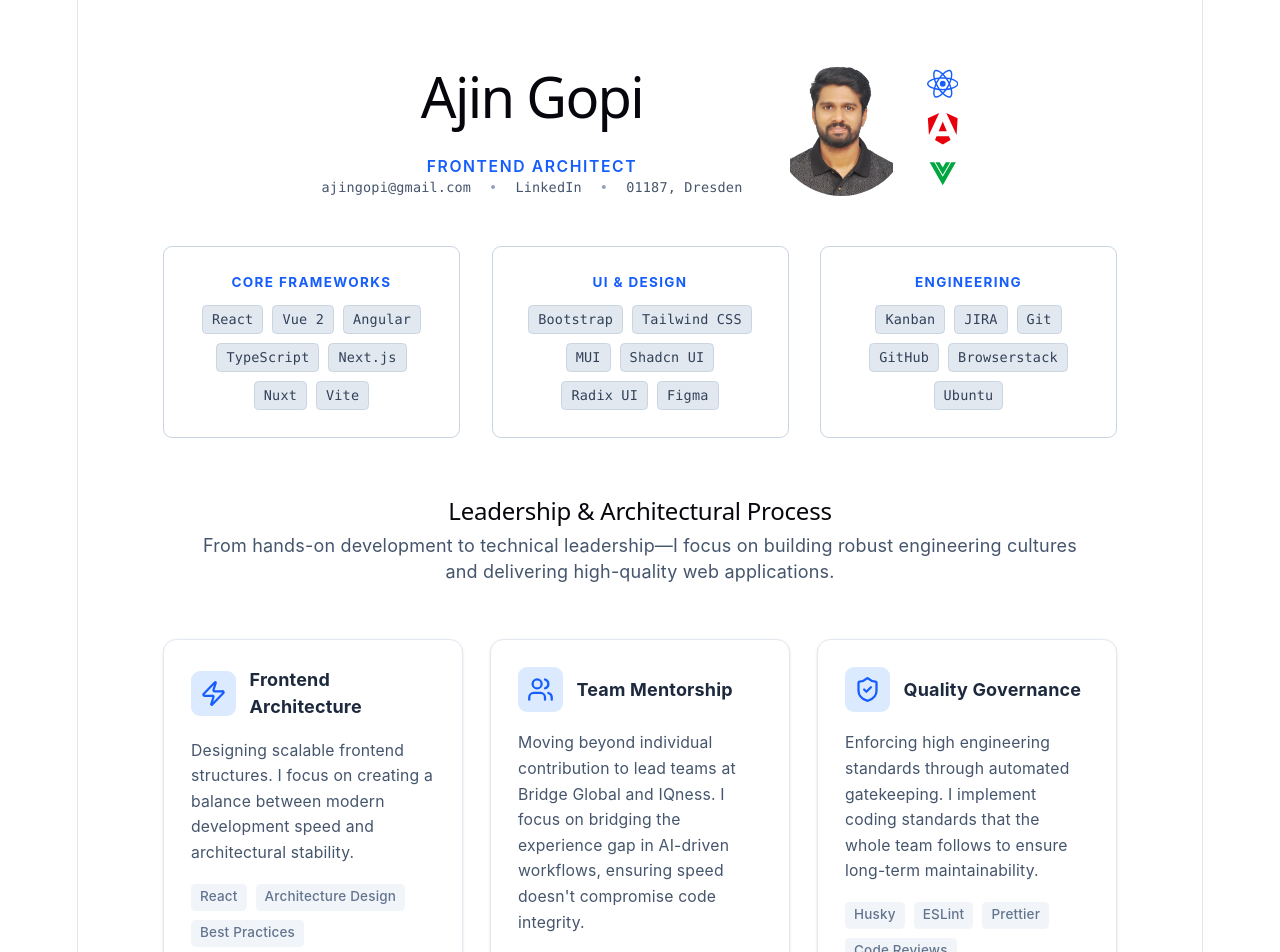
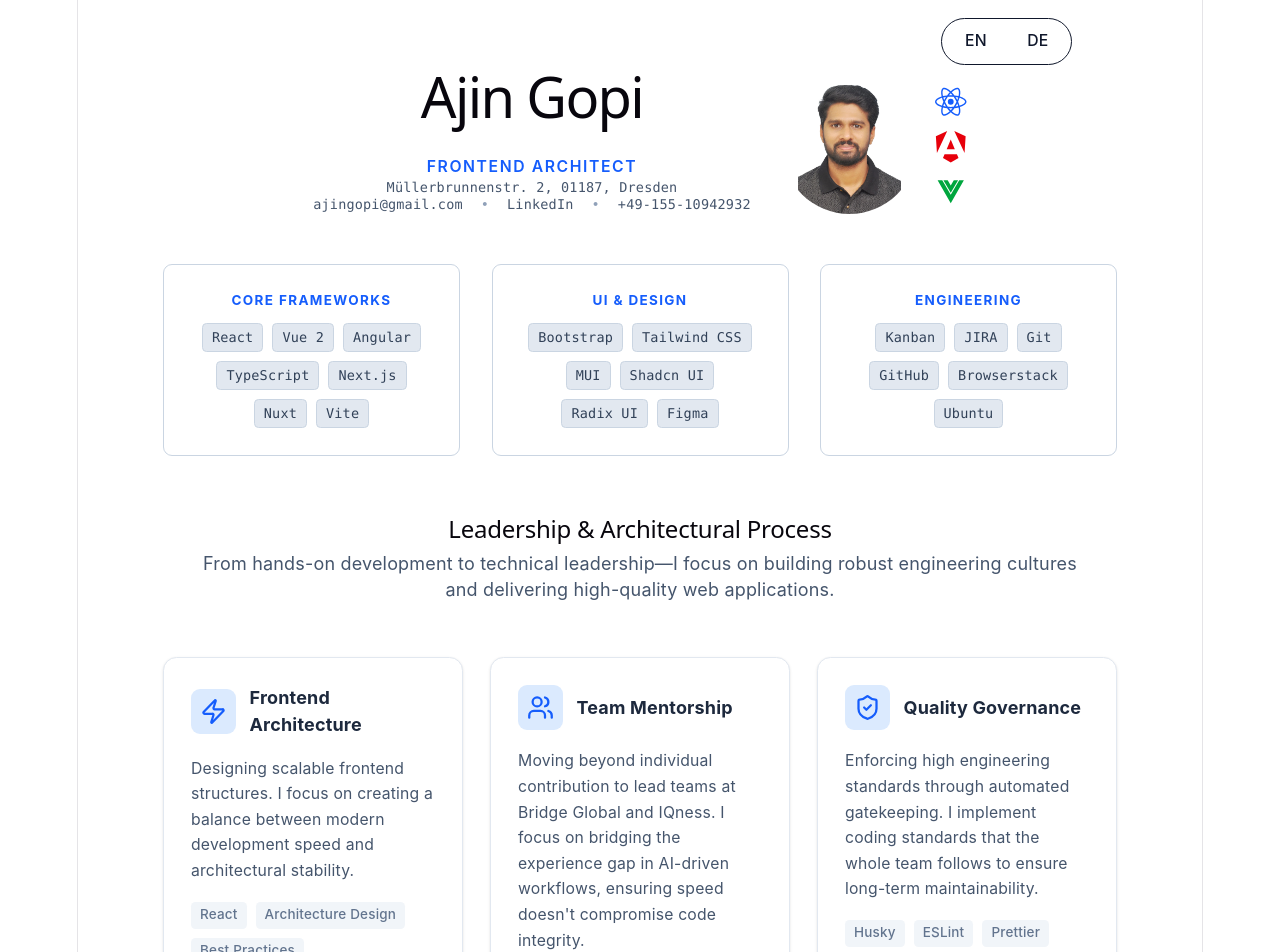
Before and after one commit to ajingopi/ajingopi-portfolio, a React (Vite) app: page / in a window 1280 px wide. Shown: the top 952 px of the page. Built offline with nearby package versions, Linux system fonts and the light colour scheme.

Commit message:
Language switcher

```diff
--- a/src/App.jsx
+++ b/src/App.jsx
@@ -9,62 +9,18 @@
   MessageSquare,
   Search
 } from 'lucide-react';
+import { useState } from 'react';
 
 
-const projects = [
-  {
-    title: "Vamana & Workwell Dashboards",
-    company: "IQness Technologies",
+const translations = {
+  EN: {
     role: "Frontend Architect",
-    desc: "Workplace management platforms with unified dashboards and visitor tracking.",
-    stack: ["Next.js", "Vite", "React", "MUI", "Radix UI"]
-  },
-  {
-    title: "Swayamvara Matrimony",
-    company: "IQness Technologies",
-    role: "Frontend Architect",
-    desc: "A secure matrimony platform featuring OTP verification and profile management.",
-    stack: ["Next.js", "React", "Tailwind CSS", "Shadcn UI"]
-  },
-  {
-    title: "Sessionly",
-    company: "Bridge Global",
-    role: "Senior Frontend Developer",
-    desc: "An event booking and ticketing platform for live experiences.",
-    stack: ["Nuxt", "Vue", "Vuex", "i18n"]
-  },
-  {
-    title: "Valency Retail ERP",
-    company: "Bridge Global",
-    role: "Senior Frontend Developer",
-    desc: "B2B ERP software for retail operators using complex state management.",
-    stack: ["Angular 7", "NGXS", "RxJS", "Kendo UI"]
-  }
-];
-
-const ProcessCard = ({ icon: Icon, title, description, tools }) => (
-  <div className="p-6 bg-white dark:bg-slate-800 rounded-xl shadow-sm border border-slate-200 dark:border-slate-700 hover:shadow-md transition-shadow">
-    <div className="flex items-center mb-4">
-      <div className="p-2 bg-blue-100 dark:bg-blue-900/30 rounded-lg mr-3">
-        <Icon className="w-6 h-6 text-blue-600 dark:text-blue-400" />
-      </div>
-      <h4 className="text-md font-bold text-slate-800 dark:text-white text-left">{title}</h4>
-    </div>
-    <p className="text-slate-600 dark:text-slate-300 text-sm leading-relaxed pb-4 text-left">
-      {description}
-    </p>
-    <div className="flex flex-wrap gap-2">
-      {tools.map((tool) => (
-        <span key={tool} className="px-2 py-1 text-xs font-medium bg-slate-100 dark:bg-slate-700 text-slate-500 dark:text-slate-400 rounded">
-          {tool}
-        </span>
-      ))}
-    </div>
-  </div>
-);
-
-const LeadershipProcess = () => {
-  const pillars = [
+    coreFrameworks: "Core Frameworks",
+    uiDesign: "UI & Design",
+    engineering: "Engineering",
+    leadershipTitle: "Leadership & Architectural Process",
+    leadershipDesc: "From hands-on development to technical leadership—I focus on building robust engineering cultures and delivering high-quality web applications.",
+    pillars: [
       {
         icon: Zap,
         title: "Frontend Architecture",
@@ -101,16 +57,169 @@
         description: "Direct communication with clients and management. I translate complex technical requirements into clear business value and vice versa to prevent communication silos.",
         tools: ["Client Relations", "Leadership", "Technical Consulting"]
       }
-  ];
+    ],
+    profile: [
+      "Strategic Frontend Architect with over a decade of experience bridging the gap between complex client requirements and high-performance technical execution.",
+      "My approach goes beyond standard development; I specialize in establishing robust engineering cultures through automated standards (Husky, Linting), rigorous peer reviews, and a 'test-like-a-QA' mindset that drastically reduces regression cycles.",
+      "From my leadership origins at Bridge Global to my current architectural role at IQness, I have mastered the art of balancing hands-on development with technical mentorship.",
+      "I don't just deliver features—I manage the entire delivery pipeline: from analyzing client requirements and providing precise estimations to guiding teams through the nuances of AI-assisted development.",
+      "I ensure that while AI speeds up our velocity, my architectural oversight maintains the code integrity and best practices that prevent 'inexperience-driven' bugs."
+    ],
+    projectsTitle: "Featured Projects & Case Studies",
+    projectsDesc: "These projects highlight my journey through leading teams at Bridge Global and IQness, focusing on scalable React architectures, mentored development workflows, and a 'test-first' methodology to ensure enterprise-grade reliability.",
+    projects: [
+      {
+        title: "Vamana & Workwell Dashboards",
+        company: "IQness Technologies",
+        role: "Frontend Architect",
+        desc: "Workplace management platforms with unified dashboards and visitor tracking.",
+        stack: ["Next.js", "Vite", "React", "MUI", "Radix UI"]
+      },
+      {
+        title: "Swayamvara Matrimony",
+        company: "IQness Technologies",
+        role: "Frontend Architect",
+        desc: "A secure matrimony platform featuring OTP verification and profile management.",
+        stack: ["Next.js", "React", "Tailwind CSS", "Shadcn UI"]
+      },
+      {
+        title: "Sessionly",
+        company: "Bridge Global",
+        role: "Senior Frontend Developer",
+        desc: "An event booking and ticketing platform for live experiences.",
+        stack: ["Nuxt", "Vue", "Vuex", "i18n"]
+      },
+      {
+        title: "Valency Retail ERP",
+        company: "Bridge Global",
+        role: "Senior Frontend Developer",
+        desc: "B2B ERP software for retail operators using complex state management.",
+        stack: ["Angular 7", "NGXS", "RxJS", "Kendo UI"]
+      }
+    ],
+    footer: "B.Tech • Computer Science & Engineering • 2010 • MG University"
+  },
+  DE: {
+    role: "Frontend-Architekt",
+    coreFrameworks: "Kern-Frameworks",
+    uiDesign: "UI & Design",
+    engineering: "Ingenieurwesen",
+    leadershipTitle: "Führung & Architekturprozess",
+    leadershipDesc: "Von der praktischen Entwicklung zur technischen Führung – ich konzentriere mich auf den Aufbau robuster Engineering-Kulturen und die Bereitstellung hochwertiger Webanwendungen.",
+    pillars: [
+      {
+        icon: Zap,
+        title: "Frontend-Architektur",
+        description: "Entwurf skalierbarer Frontend-Strukturen. Ich konzentriere mich auf die Schaffung eines Gleichgewichts zwischen moderner Entwicklungsgeschwindigkeit und architektonischer Stabilität.",
+        tools: ["React", "Architektur-Design", "Bewährte Praktiken"]
+      },
+      {
+        icon: Users,
+        title: "Team-Mentoring",
+        description: "Über den individuellen Beitrag hinausgehend, um Teams bei Bridge Global und IQness zu führen. Ich konzentriere mich auf die Überbrückung der Erfahrungslücke in KI-gesteuerten Workflows und stelle sicher, dass Geschwindigkeit die Code-Integrität nicht beeinträchtigt.",
+        tools: ["Team-Leiter", "KI-Überwachung", "Wissensweitergabe"]
+      },
+      {
+        icon: ShieldCheck,
+        title: "Qualitätssteuerung",
+        description: "Durchsetzung hoher Engineering-Standards durch automatisierte Gatekeeping. Ich implementiere Coding-Standards, denen das gesamte Team folgt, um langfristige Wartbarkeit zu gewährleisten.",
+        tools: ["Husky", "ESLint", "Prettier", "Code Reviews"]
+      },
+      {
+        icon: Search,
+        title: "QA-zentrierte Entwicklung",
+        description: "Ich nähere mich der Entwicklung mit der Denkweise eines Testers. Durch frühzeitige Identifizierung von Edge-Cases reduziere ich die Anzahl der von QA-Teams gemeldeten Bugs erheblich und gewährleiste reibungslosere Release-Zyklen.",
+        tools: ["Defensives Coding", "Unit-Tests", "Regressionsprävention"]
+      },
+      {
+        icon: Target,
+        title: "Strategische Lieferung",
+        description: "Analyse von Kundenanforderungen und Bereitstellung realistischer Schätzungen. Ich verwalte den Lebenszyklus von der ersten Analyse bis zur endgültigen Lieferung und stelle sicher, dass Meilensteine pünktlich erreicht werden.",
+        tools: ["Jira", "Kanban", "Schätzung", "Projektplanung"]
+      },
+      {
+        icon: MessageSquare,
+        title: "Stakeholder-Synergie",
+        description: "Direkte Kommunikation mit Kunden und Management. Ich übersetze komplexe technische Anforderungen in klaren Geschäftswert und umgekehrt, um Kommunikationssilos zu verhindern.",
+        tools: ["Kundenbeziehungen", "Führung", "Technische Beratung"]
+      }
+    ],
+    profile: [
+      "Strategischer Frontend-Architekt mit über einem Jahrzehnt Erfahrung in der Überbrückung der Kluft zwischen komplexen Kundenanforderungen und leistungsstarker technischer Ausführung.",
+      "Mein Ansatz geht über die Standardentwicklung hinaus; ich spezialisiere mich auf die Etablierung robuster Engineering-Kulturen durch automatisierte Standards (Husky, Linting), strenge Peer-Reviews und eine 'test-like-a-QA'-Denkweise, die Regressionszyklen drastisch reduziert.",
+      "Von meinen Führungsanfängen bei Bridge Global bis zu meiner aktuellen architektonischen Rolle bei IQness habe ich die Kunst beherrscht, praktische Entwicklung mit technischer Mentorschaft zu balancieren.",
+      "Ich liefere nicht nur Features – ich verwalte die gesamte Lieferpipeline: von der Analyse von Kundenanforderungen und der Bereitstellung präziser Schätzungen bis zur Führung von Teams durch die Nuancen der KI-unterstützten Entwicklung.",
+      "Ich stelle sicher, dass während KI unsere Geschwindigkeit beschleunigt, meine architektonische Überwachung die Code-Integrität und bewährten Praktiken aufrechterhält, die 'unerfahrenheit-getriebene' Bugs verhindern."
+    ],
+    projectsTitle: "Ausgewählte Projekte & Fallstudien",
+    projectsDesc: "Diese Projekte heben meine Reise durch die Führung von Teams bei Bridge Global und IQness hervor, mit Fokus auf skalierbare React-Architekturen, betreute Entwicklungsworkflows und einer 'test-first'-Methodologie zur Sicherstellung von Enterprise-Grade-Reliabilität.",
+    projects: [
+      {
+        title: "Vamana & Workwell Dashboards",
+        company: "IQness Technologies",
+        role: "Frontend-Architekt",
+        desc: "Plattformen für Arbeitsplatzmanagement mit einheitlichen Dashboards und Besucher-Tracking.",
+        stack: ["Next.js", "Vite", "React", "MUI", "Radix UI"]
+      },
+      {
+        title: "Swayamvara Matrimony",
+        company: "IQness Technologies",
+        role: "Frontend-Architekt",
+        desc: "Eine sichere Heiratsplattform mit OTP-Verifizierung und Profilmanagement.",
+        stack: ["Next.js", "React", "Tailwind CSS", "Shadcn UI"]
+      },
+      {
+        title: "Sessionly",
+        company: "Bridge Global",
+        role: "Senior Frontend Developer",
+        desc: "Eine Plattform für Event-Buchung und Ticketing für Live-Erlebnisse.",
+        stack: ["Nuxt", "Vue", "Vuex", "i18n"]
+      },
+      {
+        title: "Valency Retail ERP",
+        company: "Bridge Global",
+        role: "Senior Frontend Developer",
+        desc: "B2B-ERP-Software für Einzelhandelsbetreiber mit komplexem Zustandsmanagement.",
+        stack: ["Angular 7", "NGXS", "RxJS", "Kendo UI"]
+      }
+    ],
+    footer: "B.Tech • Informatik & Ingenieurwesen • 2010 • MG Universität"
+  }
+};
+
+const ProcessCard = ({ icon: Icon, title, description, tools }) => (
+  <div className="p-6 bg-white dark:bg-slate-800 rounded-xl shadow-sm border border-slate-200 dark:border-slate-700 hover:shadow-md transition-shadow">
+    <div className="flex items-center mb-4">
+      <div className="p-2 bg-blue-100 dark:bg-blue-900/30 rounded-lg mr-3">
+        <Icon className="w-6 h-6 text-blue-600 dark:text-blue-400" />
+      </div>
+      <h4 className="text-md font-bold text-slate-800 dark:text-white text-left">{title}</h4>
+    </div>
+    <p className="text-slate-600 dark:text-slate-300 text-sm leading-relaxed pb-4 text-left">
+      {description}
+    </p>
+    <div className="flex flex-wrap gap-2">
+      {tools.map((tool) => (
+        <span key={tool} className="px-2 py-1 text-xs font-medium bg-slate-100 dark:bg-slate-700 text-slate-500 dark:text-slate-400 rounded">
+          {tool}
+        </span>
+      ))}
+    </div>
+  </div>
+);
+
+const LeadershipProcess = ({ lang }) => {
+  const t = translations[lang];
+  const pillars = t.pillars;
 
   return (
     <section className="py-2 px-0 max-w-6xl mx-auto">
       <div className="text-center mb-12">
         <h2 className="text-3xl md:text-4xl font-bold text-slate-900 dark:text-white mb-4">
-          Leadership & Architectural Process
+          {t.leadershipTitle}
         </h2>
         <p className="text-slate-600 dark:text-slate-400 mx-auto px-8">
-          From hands-on development to technical leadership—I focus on building robust engineering cultures and delivering high-quality web applications.
+          {t.leadershipDesc}
         </p>
       </div>
 
@@ -129,20 +238,23 @@
   </span>
 );
 
-const Header = () => (
+const Header = ({ lang }) => (
   <header className="mb-4 flex flex-col md:flex-row items-center md:items-end justify-center gap-4 md:gap-7">
     {/* Text Content */}
     <div className="text-center">
       <h1 className="text-3xl md:text-5xl font-bold tracking-tight text-slate-900 mb-1">
         Ajin Gopi
       </h1>
-      <p className="text-xs md:text-sm text-blue-600 font-semibold uppercase tracking-widest mb-4">Frontend Architect</p>
+      <p className="text-xs md:text-sm text-blue-600 font-semibold uppercase tracking-widest mb-4">{translations[lang].role}</p>
+      <div className="flex flex-wrap justify-center gap-2 md:gap-4 text-xs text-slate-600 font-mono">
+        <span>Müllerbrunnenstr. 2, 01187, Dresden</span>
+      </div>
       <div className="flex flex-wrap justify-center gap-2 md:gap-4 text-xs text-slate-600 font-mono">
         <a href="mailto:ajingopi@gmail.com" className="hover:text-blue-600 transition-colors">ajingopi@gmail.com</a>
         <span className="text-slate-400">•</span>
         <a href="https://linkedin.com/in/ajingopi" className="hover:text-blue-600 transition-colors" target="_blank" rel="noopener noreferrer">LinkedIn</a>
         <span className="text-slate-400">•</span>
-        <span>01187, Dresden</span>
+        <span>+49-155-10942932</span>
 
       </div>
     </div>
@@ -175,86 +287,108 @@
   </header>
 )
 
-const TechnicalStack = () => (
+const TechnicalStack = ({ lang }) => {
+  const t = translations[lang];
+  return (
     <section className="mb-4 grid md:grid-cols-3 gap-7 py-7">
       <div className="text-center border border-slate-300 dark:border-slate-700 rounded-lg p-6 bg-white dark:bg-slate-800 hover:shadow-md transition-shadow">
-      <h3 className="text-xs uppercase tracking-widest text-blue-600 dark:text-blue-400 font-bold mb-3">Core Frameworks</h3>
+        <h3 className="text-xs uppercase tracking-widest text-blue-600 dark:text-blue-400 font-bold mb-3">{t.coreFrameworks}</h3>
         <div className="flex flex-wrap gap-2 justify-center">
           {["React", "Vue 2", "Angular", "TypeScript", "Next.js", "Nuxt", "Vite"].map(s => <SkillBadge key={s} text={s} />)}
         </div>
       </div>
       <div className="text-center border border-slate-300 dark:border-slate-700 rounded-lg p-6 bg-white dark:bg-slate-800 hover:shadow-md transition-shadow">
-      <h3 className="text-xs uppercase tracking-widest text-blue-600 dark:text-blue-400 font-bold mb-3">UI & Design</h3>
+        <h3 className="text-xs uppercase tracking-widest text-blue-600 dark:text-blue-400 font-bold mb-3">{t.uiDesign}</h3>
         <div className="flex flex-wrap gap-2 justify-center">
           {["Bootstrap", "Tailwind CSS", "MUI", "Shadcn UI", "Radix UI", "Figma"].map(s => <SkillBadge key={s} text={s} />)}
         </div>
       </div>
       <div className="text-center border border-slate-300 dark:border-slate-700 rounded-lg p-6 bg-white dark:bg-slate-800 hover:shadow-md transition-shadow">
-      <h3 className="text-xs uppercase tracking-widest text-blue-600 dark:text-blue-400 font-bold mb-3">Engineering</h3>
+        <h3 className="text-xs uppercase tracking-widest text-blue-600 dark:text-blue-400 font-bold mb-3">{t.engineering}</h3>
         <div className="flex flex-wrap gap-2 justify-center">
           {["Kanban", "JIRA", "Git", "GitHub", "Browserstack", "Ubuntu"].map(s => <SkillBadge key={s} text={s} />)}
         </div>
       </div>
     </section>
-)
+  );
+}
 
-const ProfileSection = () => (
+const ProfileSection = ({ lang }) => {
+  const t = translations[lang];
+  return (
     <section className="mt-4 mb-12">
       <div className="mx-auto text-left border border-slate-300 dark:border-slate-700 rounded-lg p-6 bg-white dark:bg-slate-800 hover:shadow-md transition-shadow">
         <ul className="space-y-4 text-base leading-relaxed text-slate-700 dark:text-slate-300">
-        <li className="flex items-start">
+          {t.profile.map((item, index) => (
+            <li key={index} className="flex items-start">
               <span className="text-blue-600 mr-3 mt-1">•</span>
-          <span>Strategic Frontend Architect with over a decade of experience bridging the gap between complex client requirements and high-performance technical execution.</span>
+              <span>{item}</span>
             </li>
-        <li className="flex items-start">
-          <span className="text-blue-600 mr-3 mt-1">•</span>
-          <span>My approach goes beyond standard development; I specialize in establishing robust engineering cultures through automated standards (Husky, Linting), rigorous peer reviews, and a 'test-like-a-QA' mindset that drastically reduces regression cycles.</span>
-        </li>
-        <li className="flex items-start">
-          <span className="text-blue-600 mr-3 mt-1">•</span>
-          <span>From my leadership origins at Bridge Global to my current architectural role at IQness, I have mastered the art of balancing hands-on development with technical mentorship.</span>
-        </li>
-        <li className="flex items-start">
-          <span className="text-blue-600 mr-3 mt-1">•</span>
-          <span>I don't just deliver features—I manage the entire delivery pipeline: from analyzing client requirements and providing precise estimations to guiding teams through the nuances of AI-assisted development.</span>
-        </li>
-        <li className="flex items-start">
-          <span className="text-blue-600 mr-3 mt-1">•</span>
-          <span>I ensure that while AI speeds up our velocity, my architectural oversight maintains the code integrity and best practices that prevent 'inexperience-driven' bugs.</span>
-        </li>
+          ))}
         </ul>
       </div>
     </section>
-)
+  );
+}
 
 export default function Portfolio() {
+  const [lang, setLang] = useState("EN");
+  const t = translations[lang];
+
   return (
     <div className="min-h-screen bg-white dark:bg-slate-900 text-slate-900 dark:text-white font-sans selection:bg-blue-500/30">
-      <div className="max-w-4xl mx-auto px-6 py-8">
+      <div className="max-w-4xl mx-auto px-6 py-8 relative">
+        {/* Language Switcher */}
+        <div className="flex justify-end px-8 lg:px-16 pt-4 absolute top-0 right-0">
+          <div className="flex items-center gap-1 bg-secondary rounded-full p-1 border border-border">
+            <button
+              type="button"
+              onClick={() => setLang("EN")}
+              className={`px-4 py-1.5 rounded-full text-sm font-medium transition-all ${
+                lang === "EN"
+                  ? "bg-primary text-primary-foreground"
+                  : "text-muted-foreground hover:text-foreground"
+              }`}
+            >
+              EN
+            </button>
+            <button
+              type="button"
+              onClick={() => setLang("DE")}
+              className={`px-4 py-1.5 rounded-full text-sm font-medium transition-all ${
+                lang === "DE"
+                  ? "bg-primary text-primary-foreground"
+                  : "text-muted-foreground hover:text-foreground"
+              }`}
+            >
+              DE
+            </button>
+          </div>
+        </div>
 
         {/* Header - With Profile Picture */}
-        <Header />
+        <Header lang={lang} />
 
         {/* Technical Stack - Grouped by Architecture */}
-        <TechnicalStack />
+        <TechnicalStack lang={lang} />
 
-        <LeadershipProcess />
+        <LeadershipProcess lang={lang} />
 
         {/* Profile Section */}
-        <ProfileSection />
+        <ProfileSection lang={lang} />
 
         {/* Project Ledger */}
         <section className="mb-4">
           <div className="text-center mb-12">
         <h2 className="text-3xl md:text-4xl font-bold text-slate-900 dark:text-white mb-4">
-          Featured Projects & Case Studies
+          {t.projectsTitle}
         </h2>
         <p className="text-slate-600 dark:text-slate-400 mx-auto px-8">
-          These projects highlight my journey through leading teams at Bridge Global and IQness, focusing on scalable React architectures, mentored development workflows, and a 'test-first' methodology to ensure enterprise-grade reliability.
+          {t.projectsDesc}
         </p>
       </div>
           <div className="space-y-6">
-            {projects.map((p, i) => (
+            {t.projects.map((p, i) => (
               <div key={i} className="group border border-slate-300 dark:border-slate-700 rounded-lg p-5 hover:border-blue-400 hover:shadow-md transition-all dark:bg-slate-800">
                 <div className="mb-3">
                   <h3 className="text-lg font-semibold text-slate-900 dark:text-white mb-1 group-hover:text-blue-600 transition-colors text-left">
```
Lines whose indentation alone changed are shown as unchanged.
